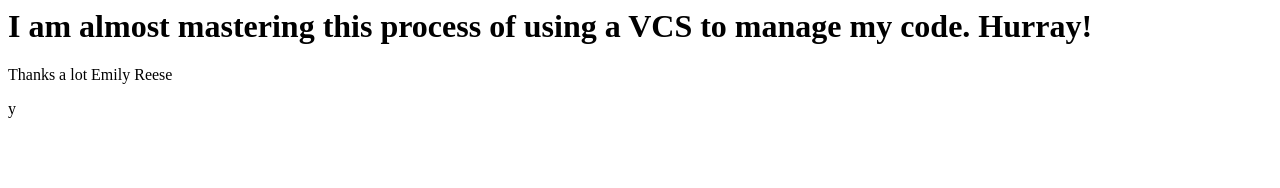
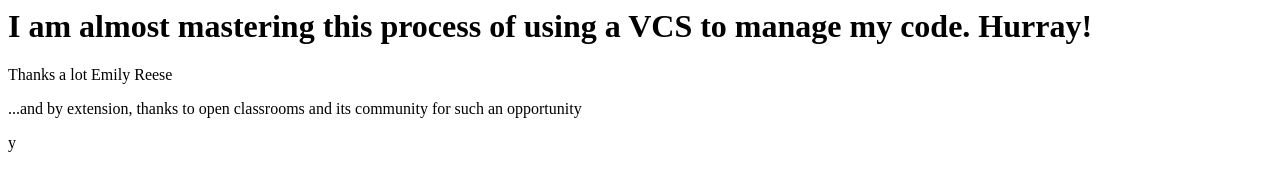
Before and after one commit to Lemmah/open_classrooms, a plain HTML site: page index.html in a window 1280 px wide. Drawn offline with Linux system fonts and the light colour scheme.

Commit message:
Patched an extension of thanks

```diff
--- a/index.html
+++ b/index.html
@@ -6,5 +6,6 @@
 <h1>I am almost mastering this process of using a VCS to manage my code.
 Hurray!</h1>
 <p>Thanks a lot Emily Reese</p>
+<p>...and by extension, thanks to open classrooms and its community for such an opportunity</p>
 </body>
 </html>y
```
